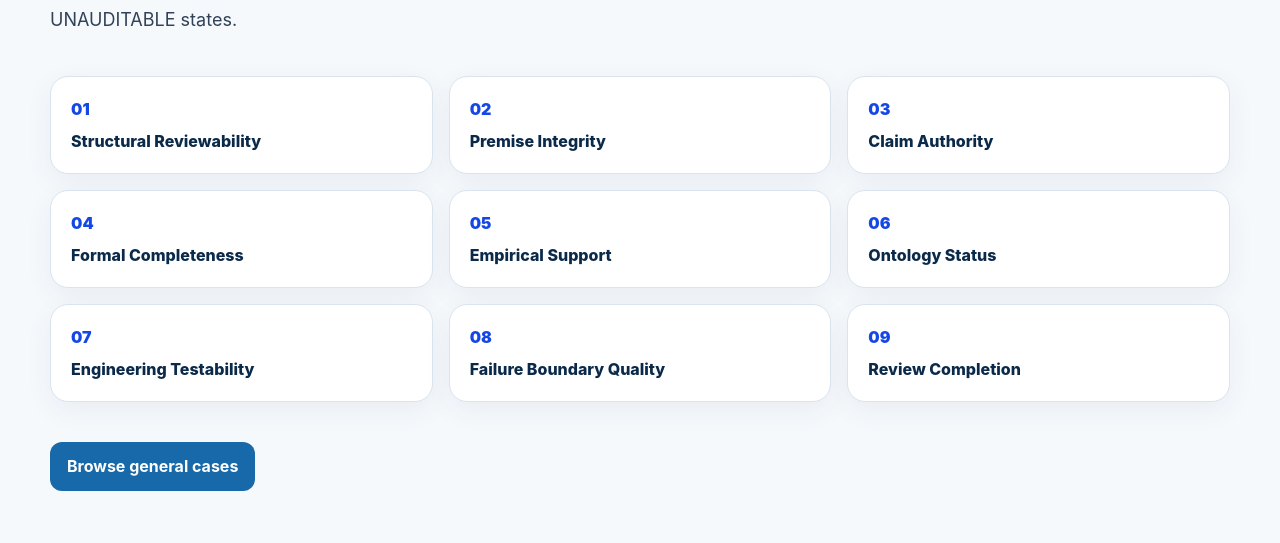
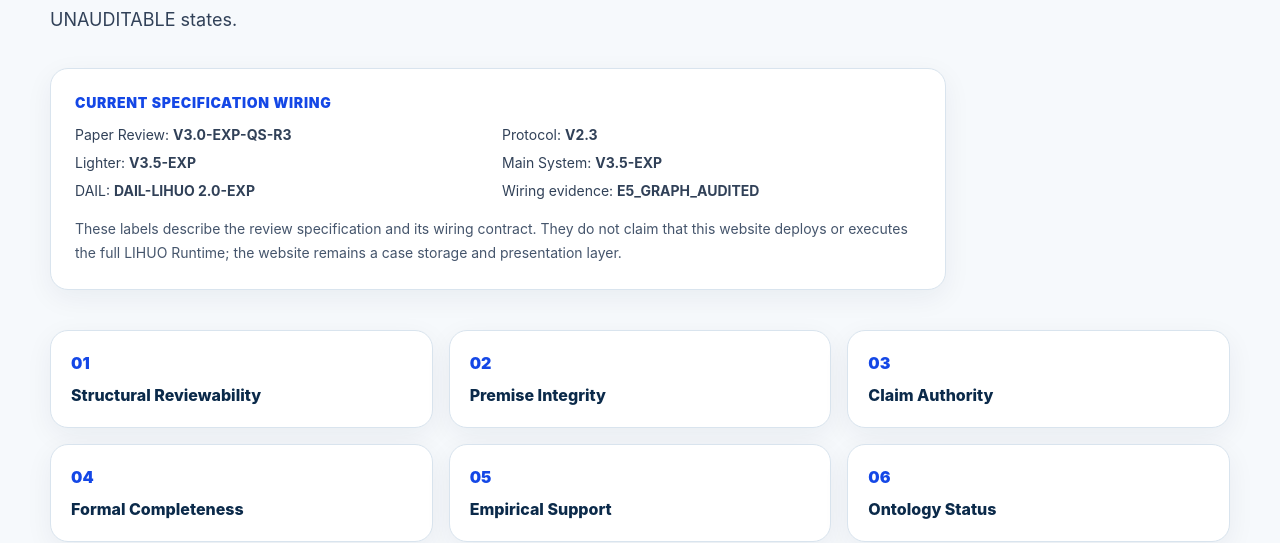
Before and after one commit to anjou1975ran-gif/Lihuo_Paper_Review, a Next.js app in the folder lihuo-paper-review/: page /en/paper-review in a window 1280 px wide. Shown: the part 272-815 px from the top of the page. Built offline with nearby package versions, Linux system fonts and the light colour scheme; no server answers.

Commit message:
feat: surface R3 review wiring profile in English

```diff
--- a/lihuo-paper-review/app/en/paper-review/page.tsx
+++ b/lihuo-paper-review/app/en/paper-review/page.tsx
@@ -1,5 +1,56 @@
 import type { Metadata } from "next";
 import Link from "next/link";
+import { LIHUO_SYSTEM_PROFILE } from "@/lib/lihuo-system";
+
 export const metadata: Metadata = { title: "Review System" };
-const axes=["Structural Reviewability","Premise Integrity","Claim Authority","Formal Completeness","Empirical Support","Ontology Status","Engineering Testability","Failure Boundary Quality","Review Completion"];
-export default function Page(){return <div className="container-shell py-14"><div className="kicker">General Review Architecture</div><h1 className="mt-3 text-4xl font-black text-[var(--navy)]">General paper review system</h1><p className="mt-5 max-w-3xl text-lg leading-8 text-slate-700">The system does not prematurely compress a paper into one accept/reject identity. It audits distinct qualification axes and supports PASS, LIMIT, HOLD, PARTIAL, and UNAUDITABLE states.</p><div className="mt-10 grid sm:grid-cols-2 lg:grid-cols-3 gap-4">{axes.map((axis,i)=><div className="card p-5" key={axis}><div className="text-blue-700 font-black">{String(i+1).padStart(2,'0')}</div><div className="mt-2 font-extrabold text-[var(--navy)]">{axis}</div></div>)}</div><div className="mt-10"><Link className="btn btn-primary" href="/en/cases?type=GENERAL_PAPER_REVIEW">Browse general cases</Link></div></div>}
+
+const axes = [
+  "Structural Reviewability",
+  "Premise Integrity",
+  "Claim Authority",
+  "Formal Completeness",
+  "Empirical Support",
+  "Ontology Status",
+  "Engineering Testability",
+  "Failure Boundary Quality",
+  "Review Completion",
+];
+
+export default function Page() {
+  return (
+    <div className="container-shell py-14">
+      <div className="kicker">General Review Architecture</div>
+      <h1 className="mt-3 text-4xl font-black text-[var(--navy)]">General paper review system</h1>
+      <p className="mt-5 max-w-3xl text-lg leading-8 text-slate-700">
+        The system does not prematurely compress a paper into one accept/reject identity. It audits distinct qualification axes and supports PASS, LIMIT, HOLD, PARTIAL, and UNAUDITABLE states.
+      </p>
+
+      <div className="card mt-8 p-6 max-w-4xl">
+        <div className="text-sm font-black uppercase tracking-wider text-blue-700">Current specification wiring</div>
+        <div className="mt-3 grid gap-2 text-sm text-slate-700 md:grid-cols-2">
+          <div>Paper Review: <strong>{LIHUO_SYSTEM_PROFILE.paperReview}</strong></div>
+          <div>Protocol: <strong>{LIHUO_SYSTEM_PROFILE.protocol}</strong></div>
+          <div>Lighter: <strong>{LIHUO_SYSTEM_PROFILE.lighter}</strong></div>
+          <div>Main System: <strong>{LIHUO_SYSTEM_PROFILE.mainSystem}</strong></div>
+          <div>DAIL: <strong>{LIHUO_SYSTEM_PROFILE.dail}</strong></div>
+          <div>Wiring evidence: <strong>{LIHUO_SYSTEM_PROFILE.wiringEvidence}</strong></div>
+        </div>
+        <p className="mt-4 text-sm leading-6 text-slate-600">
+          These labels describe the review specification and its wiring contract. They do not claim that this website deploys or executes the full LIHUO Runtime; the website remains a case storage and presentation layer.
+        </p>
+      </div>
+
+      <div className="mt-10 grid gap-4 sm:grid-cols-2 lg:grid-cols-3">
+        {axes.map((axis, index) => (
+          <div className="card p-5" key={axis}>
+            <div className="font-black text-blue-700">{String(index + 1).padStart(2, "0")}</div>
+            <div className="mt-2 font-extrabold text-[var(--navy)]">{axis}</div>
+          </div>
+        ))}
+      </div>
+      <div className="mt-10">
+        <Link className="btn btn-primary" href="/en/cases?type=GENERAL_PAPER_REVIEW">Browse general cases</Link>
+      </div>
+    </div>
+  );
+}
```
